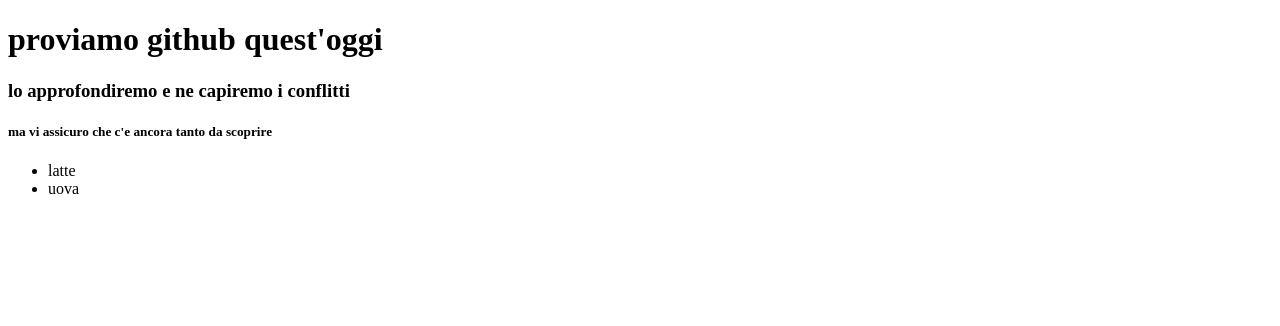
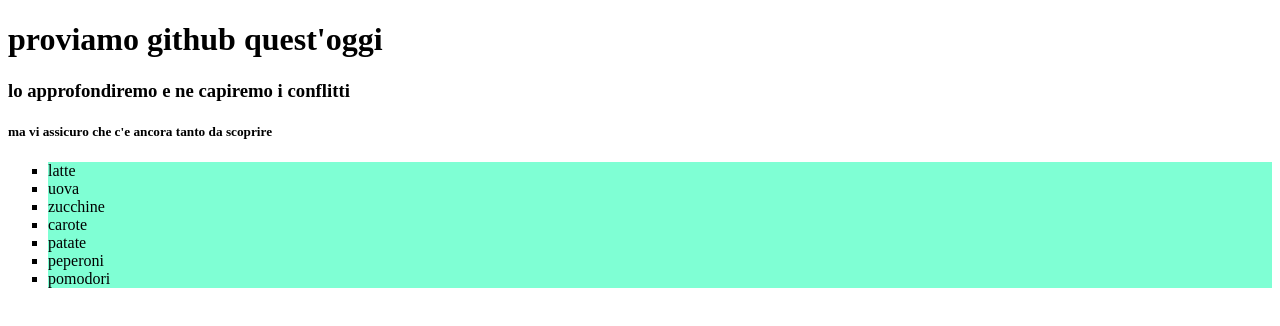
Before and after one commit to GianlucaVoid/m3w1d4, a plain HTML site: page index.html in a window 1280 px wide. Drawn offline with Linux system fonts and the light colour scheme.

Commit message:
aggiunta di altri ingredienti per la cena

```diff
--- a/index.html
+++ b/index.html
@@ -20,6 +20,12 @@
     <ul>
         <li>latte</li>
         <li>uova</li>
+        <li>zucchine</li>
+        <li>carote</li>
+        <li>patate</li>
+        <li>peperoni</li>
+        <li>pomodori</li>
+
     </ul>
 </body>
 
--- a/style.css
+++ b/style.css
@@ -0,0 +1,4 @@
+li {
+    background-color: aquamarine;
+    list-style: square;
+}
```
